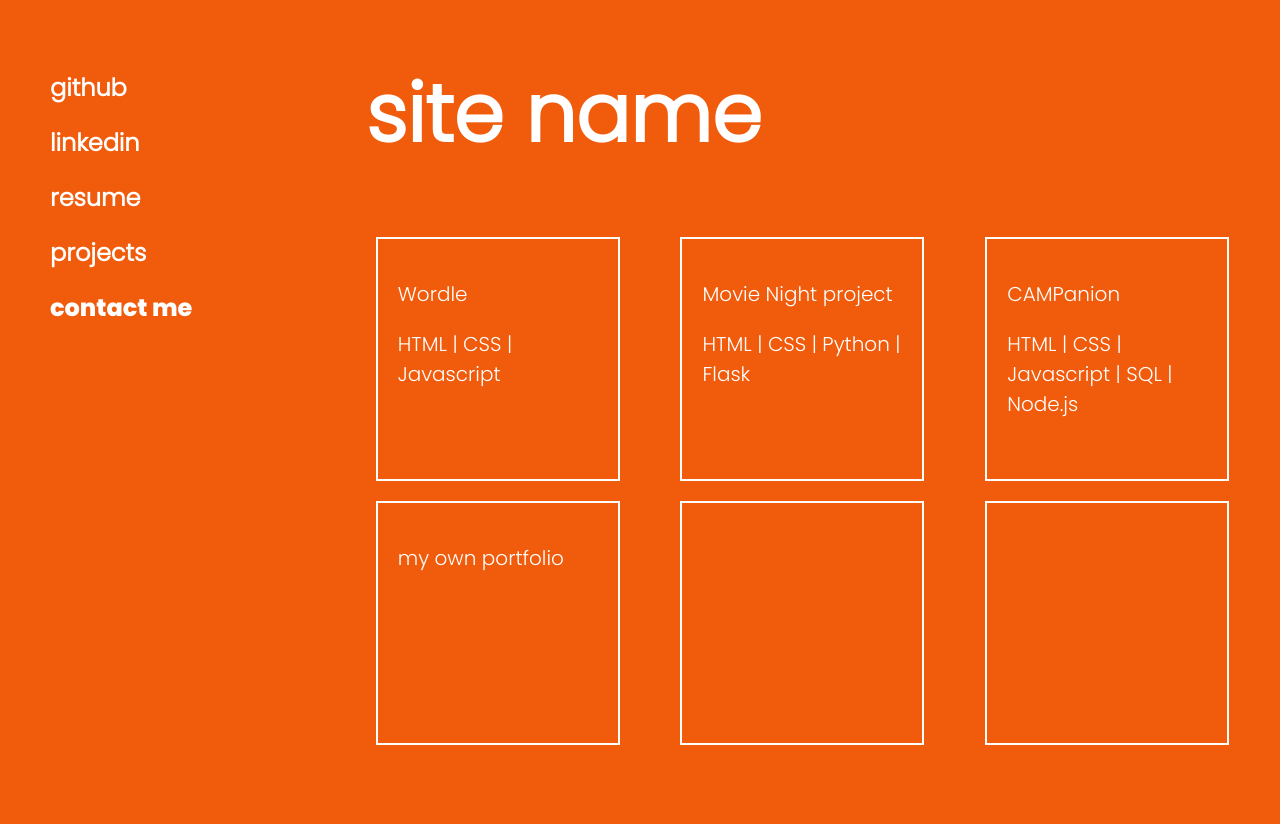
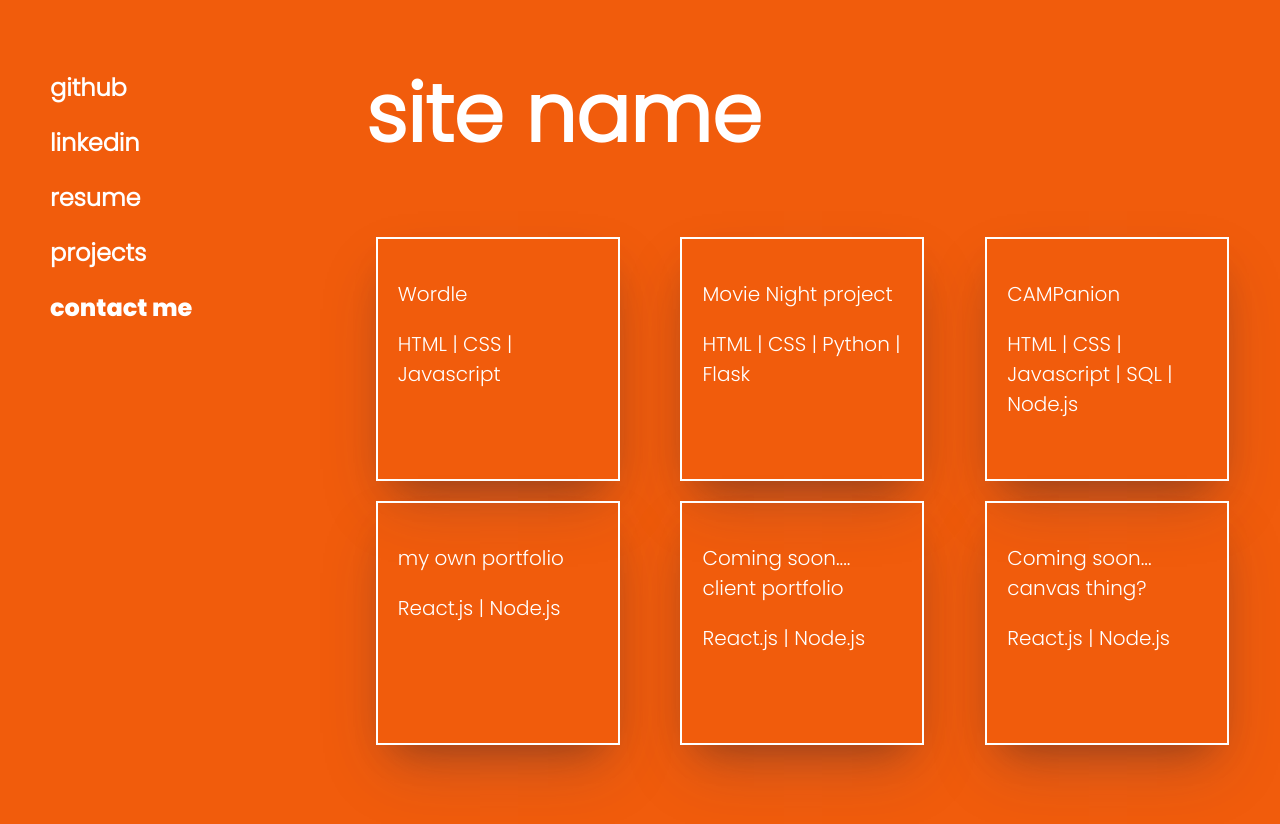
Before and after one commit to kimberleyrogers/portfolio, a React (Create React App) app: page / in a window 1280 px wide. Shown: the top 824 px of the page. Built offline with nearby package versions, Linux system fonts and the light colour scheme.

Commit message:
css on grid

```diff
--- a/src/App.css
+++ b/src/App.css
@@ -58,6 +58,7 @@
   width: 200px;
   height: 200px;
   font-size: 20px;
+  box-shadow: rgba(50, 50, 93, 0.25) 0px 30px 60px -12px, rgba(0, 0, 0, 0.3) 0px 18px 36px -18px;
 }
 
 #contact {
--- a/src/ProjectGrid.js
+++ b/src/ProjectGrid.js
@@ -28,12 +28,12 @@ console.log(proj)
                         <p>{projects[3]['used']}</p>
                     </div>
                     <div className="single-proj" onClick = {() => {setProj("4")}}>
-                        {/* <p>{projects[4]['name']}</p> */}
-                        {/* <p>{projects[4]['used']}</p> */}
+                        <p>{projects[4]['name']}</p>
+                        <p>{projects[4]['used']}</p>
                     </div>
                     <div className="single-proj" onClick = {() => {setProj("5")}}>
-                        {/* <p>{projects[5]['name']}</p> */}
-                        {/* <p>{projects[5]['used']}</p> */}
+                        <p>{projects[5]['name']}</p>
+                        <p>{projects[5]['used']}</p>
                     </div>
                 </div>
             </div>
--- a/src/SingleProj.js
+++ b/src/SingleProj.js
@@ -2,8 +2,6 @@ import projects from './projectInfo.js'
 
 
 function SingleProj({proj, setProj}) {
-
-
 
     return (
         <div>
--- a/src/projectInfo.js
+++ b/src/projectInfo.js
@@ -35,7 +35,21 @@ const projects = [
         githubUrl: "https://github.com/kimberleyrogers/portfolio",
         blurb: "Are you sitting down? ... I made this website too. A colourful, single page React website.",
         liveSite: "https://dashboard.heroku.com/apps/glacial-inlet-94461",
-        used: "",
+        used: "React.js | Node.js",
+    },
+    {
+        name: 'Coming soon.... client portfolio',
+        githubUrl: "",
+        blurb: "React based portfolio for creative in the TV industry",
+        liveSite: "",
+        used: "React.js | Node.js",
+    },
+    {
+        name: 'Coming soon... canvas thing?',
+        githubUrl: "",
+        blurb: "dunno",
+        liveSite: "",
+        used: "React.js | Node.js",
     }
 ]
 
```
